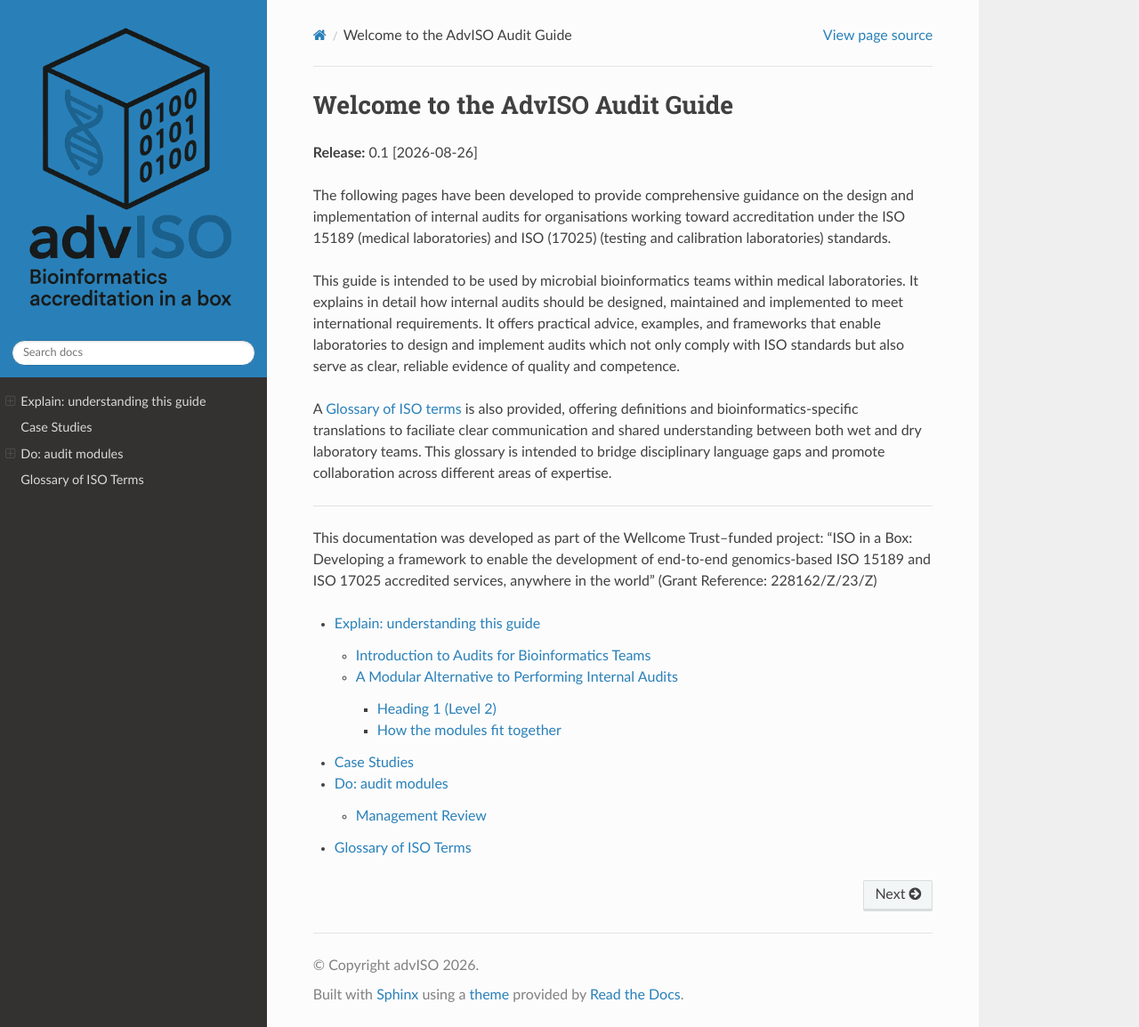
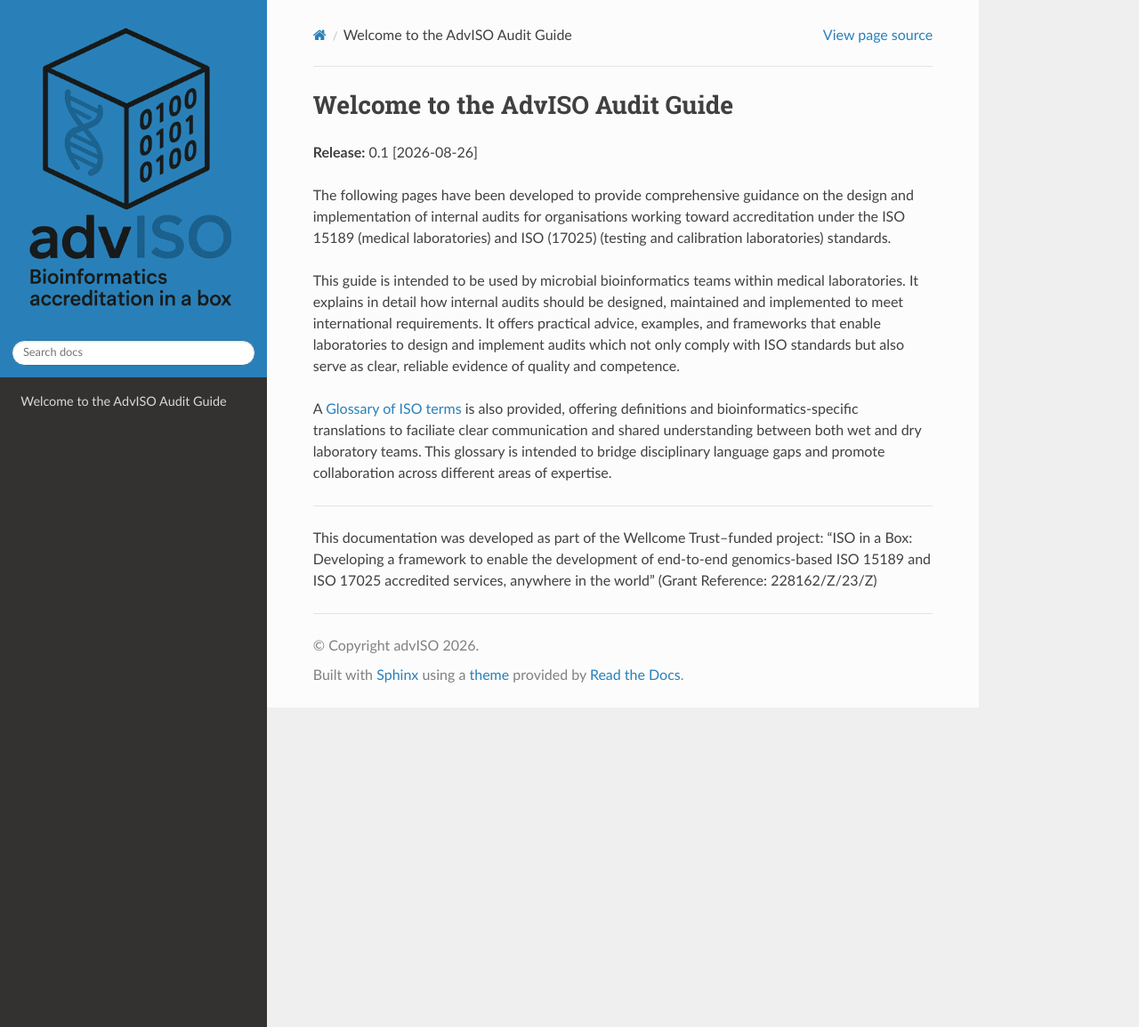
Before and after one commit to advISO-project/advISO_audit_guide, a Sphinx documentation site: the page built from docs/source/index.rst, in a window 1280 px wide and 1154 px high. Shown: the whole window at 89% size. Built offline with Sphinx 7.4.7 and the Read the Docs theme 3.1.0, drawn with Linux system fonts in a browser that asks for light colours; pages that are not in the unit, such as notebooks, are missing from menus.

Commit message:
get rid of toc tree temp

```diff
--- a/docs/source/index.rst
+++ b/docs/source/index.rst
@@ -12,12 +12,3 @@ A :ref:`Glossary of ISO terms <glossary>` is also provided, offering definitions
 -------------------
 
 This documentation was developed as part of the Wellcome Trust–funded project: “ISO in a Box: Developing a framework to enable the development of end-to-end genomics-based ISO 15189 and ISO 17025 accredited services, anywhere in the world” (Grant Reference: 228162/Z/23/Z)
-
-.. toctree::
-   :maxdepth: 3
-
-   audit_guide/explain/index
-   audit_guide/learn/index
-   audit_guide/do/index
-   audit_guide/lookup/index
-   audit_guide/lookup/glossary
```
